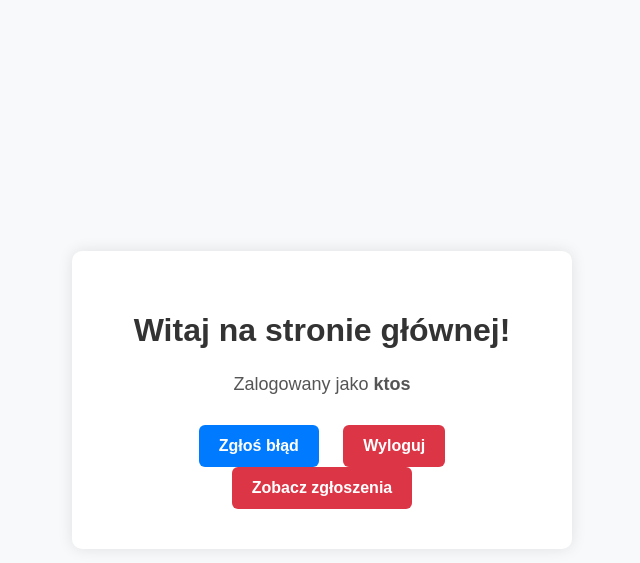
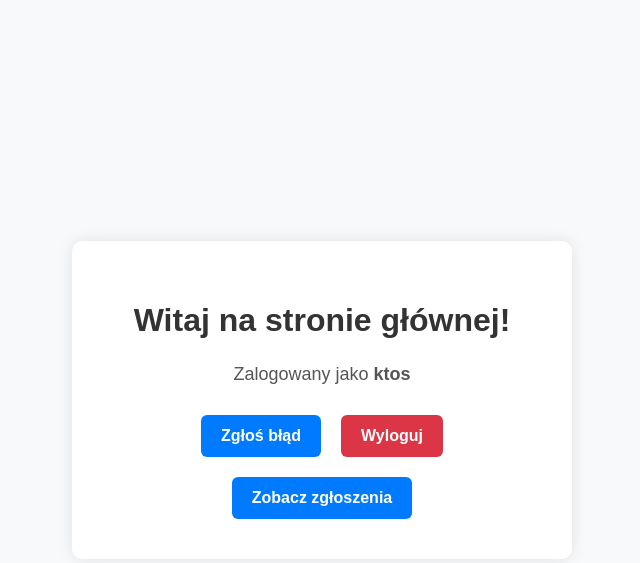
Before and after one commit to Marucha16/bug-tracker-flask, a Flask app: page / in a window 1280 px wide. Shown: the top 563 px of the page, without its empty margins (318-958 px from the left). Run offline with Flask 3, Linux system fonts and the light colour scheme; a user stored in the database is signed in.

Commit message:
Zaktualizowano

```diff
--- a/app/routes.py
+++ b/app/routes.py
@@ -28,7 +28,7 @@ def register():
 @main.route('/login', methods=['GET', 'POST'])
 def login():
     if current_user.is_authenticated:
-        return redirect(url_for('main.index'))  # jeśli już zalogowany, to przekieruj
+        return redirect(url_for('main.index'))
 
     form = LoginForm()
     if form.validate_on_submit():
--- a/app/templates/index.html
+++ b/app/templates/index.html
@@ -55,6 +55,21 @@
         form.logout button:hover {
             background-color: #a71d2a;
         }
+       .button-group {
+    display: flex;
+    flex-direction: column;
+    gap: 20px; /* odstęp między wierszami */
+}
+
+.button-group .row {
+    display: flex;
+    justify-content: center;
+    gap: 20px; /* większy odstęp między przyciskami w wierszu */
+}
+
+.button-group form {
+    margin: 0;
+}
     </style>
 </head>
 <body>
@@ -62,15 +77,21 @@
         <h1>Witaj na stronie głównej!</h1>
         {% if current_user.is_authenticated %}
             <p>Zalogowany jako <strong>{{ current_user.username }}</strong></p>
+            <div class="button-group">
+                <div class="row">
                     <form action="{{ url_for('main.report') }}" method="post">
                         <button type="submit">Zgłoś błąd</button>
                     </form>
                     <form action="{{ url_for('main.logout') }}" method="post" class="logout">
                         <button type="submit">Wyloguj</button>
                     </form>
-            <form action="{{ url_for('main.admin') }}" method="post" class="logout">
+                </div>
+            <div class="row">
+                <form action="{{ url_for('main.admin') }}" method="post">
                     <button type="submit">Zobacz zgłoszenia</button>
                 </form>
+            </div>
+            </div>
         {% else %}
             <p>Nie jesteś zalogowany.</p>
             <form action="{{ url_for('main.login') }}" method="post">
```
Also changed, not shown: app/templates/reports.html (+15 -0 lines), bugtracker.db. Lines whose indentation alone changed are shown as unchanged.
